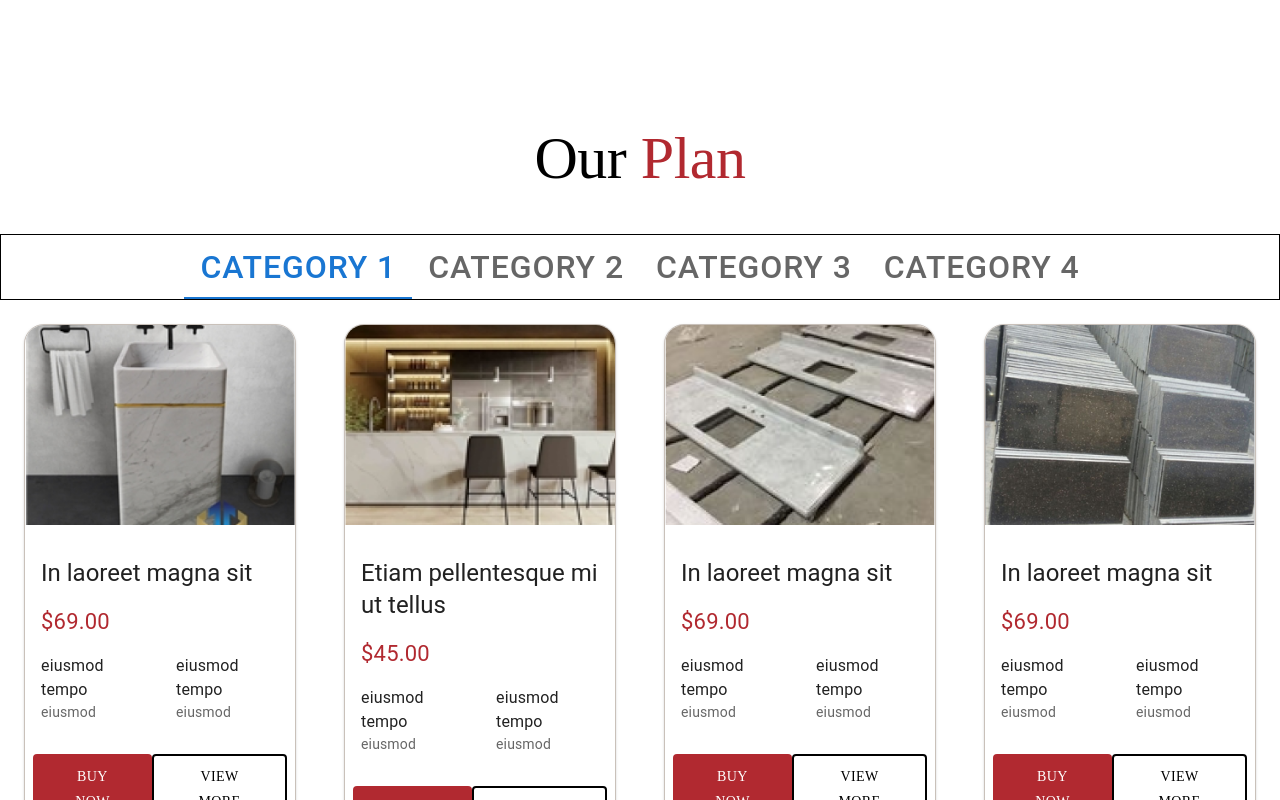
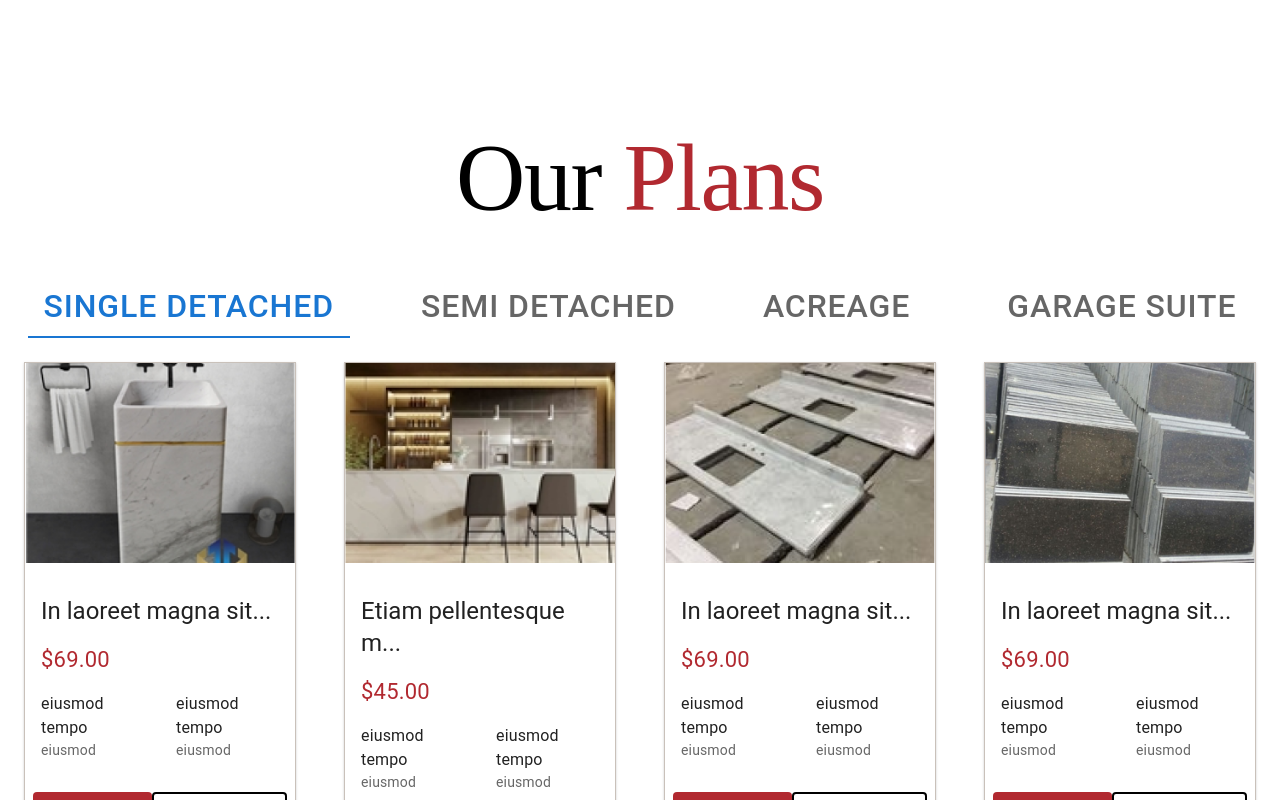
Before and after one commit to vinay77175/cityplans, a Next.js app: page / in a window 1280 px wide. Shown: the part 3000-3800 px from the top of the page. Built offline with nearby package versions, Linux system fonts and the light colour scheme; a web font is replaced by a local one.

Commit message:
Category_Section
7-02-2024

```diff
--- a/pages/home/category_data.ts
+++ b/pages/home/category_data.ts
@@ -14,6 +14,212 @@ interface Data {
     titleText1:String
     titleText2:String
 }
+
+const selectedCategroyData= {
+
+};
+const categoryList:Array<Record<string,any>>=[
+    {
+        "id":"1",
+        "name":"Single Detached",
+        "products":[
+            {
+                "id":"1",
+                "name":"name",
+                "img": category1,
+                "heading": "In laoreet magna sit",
+                "price": `$69.00`,
+                "title1": "eiusmod tempo",
+                "title2": "eiusmod tempo",
+                "titleText1": "eiusmod",
+                "titleText2": "eiusmod",
+            },
+            {
+                "id":"product 2",
+                "name":"name",
+                "img": category1,
+                "heading": "In laoreet magna sit",
+                "price": `$69.00`,
+                "title1": "eiusmod tempo",
+                "title2": "eiusmod tempo",
+                "titleText1": "eiusmod",
+                "titleText2": "eiusmod",
+            },
+            {
+                "id":"product 3",
+                "name":"name",
+                "img": category1,
+                "heading": "In laoreet magna sit",
+                "price": `$69.00`,
+                "title1": "eiusmod tempo",
+                "title2": "eiusmod tempo",
+                "titleText1": "eiusmod",
+                "titleText2": "eiusmod",
+            },
+            {
+                "id":"product 4",
+                "name":"name",
+                "img": category1,
+                "heading": "In laoreet magna sit",
+                "price": `$69.00`,
+                "title1": "eiusmod tempo",
+                "title2": "eiusmod tempo",
+                "titleText1": "eiusmod",
+                "titleText2": "eiusmod",
+            },
+        ],
+    },
+    {
+        "id":"2",
+        "name":"Semi Detached",
+        "products":[
+            {
+                "id":"product 1",
+                "name":"name",
+                "img": category1,
+                "heading": "In laoreet magna sit",
+                "price": `$69.00`,
+                "title1": "eiusmod tempo",
+                "title2": "eiusmod tempo",
+                "titleText1": "eiusmod",
+                "titleText2": "eiusmod",
+            },
+            {
+                "id":"product 2",
+                "name":"name",
+                "img": category1,
+                "heading": "In laoreet magna sit",
+                "price": `$69.00`,
+                "title1": "eiusmod tempo",
+                "title2": "eiusmod tempo",
+                "titleText1": "eiusmod",
+                "titleText2": "eiusmod",
+            },
+            {
+                "id":"product 3",
+                "name":"name",
+                "img": category1,
+                "heading": "In laoreet magna sit",
+                "price": `$69.00`,
+                "title1": "eiusmod tempo",
+                "title2": "eiusmod tempo",
+                "titleText1": "eiusmod",
+                "titleText2": "eiusmod",
+            },
+            {
+                "id":"product 4",
+                "name":"name",
+                "img": category1,
+                "heading": "In laoreet magna sit",
+                "price": `$69.00`,
+                "title1": "eiusmod tempo",
+                "title2": "eiusmod tempo",
+                "titleText1": "eiusmod",
+                "titleText2": "eiusmod",
+            },
+        ],
+    },
+    {
+        "id":"3",
+        "name":"Acreage",
+        "products":[
+            {
+                "id":"product 1",
+                "name":"name",
+                "img": category1,
+                "heading": "In laoreet magna sit",
+                "price": `$69.00`,
+                "title1": "eiusmod tempo",
+                "title2": "eiusmod tempo",
+                "titleText1": "eiusmod",
+                "titleText2": "eiusmod",
+            },
+            {
+                "id":"product 2",
+                "name":"name",
+                "img": category1,
+                "heading": "In laoreet magna sit",
+                "price": `$69.00`,
+                "title1": "eiusmod tempo",
+                "title2": "eiusmod tempo",
+                "titleText1": "eiusmod",
+                "titleText2": "eiusmod",
+            },
+            {
+                "id":"product 3",
+                "name":"name",
+                "img": category1,
+                "heading": "In laoreet magna sit",
+                "price": `$69.00`,
+                "title1": "eiusmod tempo",
+                "title2": "eiusmod tempo",
+                "titleText1": "eiusmod",
+                "titleText2": "eiusmod",
+            },
+            {
+                "id":"product 4",
+                "name":"name",
+                "img": category1,
+                "heading": "In laoreet magna sit",
+                "price": `$69.00`,
+                "title1": "eiusmod tempo",
+                "title2": "eiusmod tempo",
+                "titleText1": "eiusmod",
+                "titleText2": "eiusmod",
+            },
+        ],
+    },
+    {
+        "id":"4",
+        "name":"Garage Suite",
+        "products":[
+            {
+                "id":"product 1",
+                "name":"name",
+                "img": category1,
+                "heading": "In laoreet magna sit",
+                "price": `$69.00`,
+                "title1": "eiusmod tempo",
+                "title2": "eiusmod tempo",
+                "titleText1": "eiusmod",
+                "titleText2": "eiusmod",
+            },
+            {
+                "id":"product 2",
+                "name":"name",
+                "img": category1,
+                "heading": "In laoreet magna sit",
+                "price": `$69.00`,
+                "title1": "eiusmod tempo",
+                "title2": "eiusmod tempo",
+                "titleText1": "eiusmod",
+                "titleText2": "eiusmod",
+            },
+            {
+                "id":"product 3",
+                "name":"name",
+                "img": category1,
+                "heading": "In laoreet magna sit",
+                "price": `$69.00`,
+                "title1": "eiusmod tempo",
+                "title2": "eiusmod tempo",
+                "titleText1": "eiusmod",
+                "titleText2": "eiusmod",
+            },
+            {
+                "id":"product 4",
+                "name":"name",
+                "img": category1,
+                "heading": "In laoreet magna sit",
+                "price": `$69.00`,
+                "title1": "eiusmod tempo",
+                "title2": "eiusmod tempo",
+                "titleText1": "eiusmod",
+                "titleText2": "eiusmod",
+            },
+        ],
+    },
+];
 export const CardData:Array<Data>=[
     {
         id: "1",
@@ -59,6 +265,7 @@ export const CardData:Array<Data>=[
         titleText1: "eiusmod",
         titleText2: "eiusmod",
       },
+
       {
         id: "1",
         value:"2",
@@ -73,7 +280,7 @@ export const CardData:Array<Data>=[
       {
         id: "2",
         value:"2",
-        img: category2,
+        img: category1,
         heading: "Etiam pellentesque mi ut tellus",
         price: `$45.00`,
         title1: "eiusmod tempo",
@@ -84,7 +291,7 @@ export const CardData:Array<Data>=[
       {
         id: "3",
         value:"2",
-        img: category3,
+        img: category1,
         heading: "In laoreet magna sit",
         price: `$69.00`,
         title1: "eiusmod tempo",
@@ -192,4 +399,5 @@ export const CardData:Array<Data>=[
         titleText2: "eiusmod",
       },
 
+
 ];
--- a/pages/home/category_section.tsx
+++ b/pages/home/category_section.tsx
@@ -38,88 +38,93 @@ const Category_section = () => {
       <Box>
         <Box>
           <Typography
-            variant="h2"
+            variant="h1"
             sx={{
               fontFamily: "Jacques Francois",
               textAlign: "center",
               marginBottom: { xs: "2vh", sm: "3vh", md: "4vh", lg: "5vh" },
             }}
           >
-            Our <span style={{ color: "#B12930" }}>Plan</span>
+            Our <span style={{ color: "#B12930" }}>Plans</span>
           </Typography>
         </Box>
         <Box sx={{ width: "100%", typography: "body1" }}>
           <TabContext value={value}>
             <Box
               sx={{
-                border: "1px solid black",
                 display: "flex",
-                justifyContent: "center",
+                justifyContent: "space-around !important",
               }}
             >
               <TabList
                 onChange={handleChange}
                 aria-label="lab API tabs example"
+                sx={{
+                  display: "flex !important",
+                  justifyContent: "space-between !important",
+                }}
               >
                 <Tab
                   sx={{
                     fontSize: {
-                      xs: "14px",
+                      xs: "10px",
                       sm: "18px",
                       md: "22px",
                       lg: "32px",
                     },
                   }}
-                  label="Category 1"
+                  label="Single Detached"
                   value="1"
                 />
                 <Tab
                   sx={{
                     fontSize: {
-                      xs: "14px",
+                      xs: "10px",
                       sm: "18px",
                       md: "22px",
                       lg: "32px",
                     },
                   }}
-                  label="Category 2"
+                  label="Semi Detached"
                   value="2"
                 />
                 <Tab
                   sx={{
                     fontSize: {
-                      xs: "14px",
+                      xs: "10px",
+                      sm: "18px",
+                      md: "22px",
+                      lg: "32px",
+                    },
+                    marginRight: "10px",
+                  }}
+                  label="Acreage"
+                  value="3"
+                />
+                <Tab
+                  sx={{
+                    fontSize: {
+                      xs: "10px",
                       sm: "18px",
                       md: "22px",
                       lg: "32px",
                     },
                   }}
-                  label="Category 3"
-                  value="3"
-                />
-                <Tab
-                  sx={{
-                    fontSize: {
-                      xs: "14px",
-                      sm: "18px",
-                      md: "22px",
-                      lg: "32px",
-                    },
-                  }}
-                  label="Category 4"
+                  label="Garage Suite"
                   value="4"
                 />
               </TabList>
             </Box>
             <Grid container>
-              {CardData.map((item: Data) => (
+              {CardData.filter((item) => item.value === "1").map(
+                (item: Data) => (
                   <Grid item xs={12} sm={6} lg={3} key={String(item.id)}>
                     <TabPanel value={String(item.value)}>
                       <Card
                         sx={{
-                        maxWidth: 345,
+                          width: "100%",
                           border: "1px solid #C9C1BA",
-                        borderRadius: "20px",
+                          borderRadius: "0px",
                         }}
                       >
                         <CardMedia
@@ -137,7 +142,7 @@ const Category_section = () => {
                               marginTop: { xs: "1vh", lg: "2vh" },
                             }}
                           >
-                          {item.heading}
+                            {item.heading.slice(0, 20)}...
                           </Typography>
                           <Typography
                             color="#B12930"
@@ -156,13 +161,20 @@ const Category_section = () => {
                           >
                             <Box
                               sx={{
-                              marginRight: { xs: "4vh", md: "3vh", lg: "4vh" },
+                                marginRight: {
+                                  xs: "4vh",
+                                  md: "3vh",
+                                  lg: "4vh",
+                                },
                               }}
                             >
                               <Typography variant="body1">
                                 {item.title1}
                               </Typography>
-                            <Typography variant="body2" color="text.secondary">
+                              <Typography
+                                variant="body2"
+                                color="text.secondary"
+                              >
                                 {item.titleText1}
                               </Typography>
                             </Box>
@@ -170,7 +182,10 @@ const Category_section = () => {
                               <Typography variant="body1">
                                 {item.title2}
                               </Typography>
-                            <Typography variant="body2" color="text.secondary">
+                              <Typography
+                                variant="body2"
+                                color="text.secondary"
+                              >
                                 {item.titleText2}
                               </Typography>
                             </Box>
@@ -215,7 +230,8 @@ const Category_section = () => {
                       </Card>
                     </TabPanel>
                   </Grid>
-              ))}
+                )
+              )}
             </Grid>
           </TabContext>
         </Box>
--- a/styles/globals.css
+++ b/styles/globals.css
@@ -162,3 +162,12 @@ a {
 .logo {
   color: var(--accent-black);
 }
+
+.MuiTabs-root  {
+  width: 100% !important;
+}
+
+.MuiTabs-flexContainer {
+  display: flex !important;
+  justify-content: space-around !important;
+}
```
Lines whose indentation alone changed are shown as unchanged.
